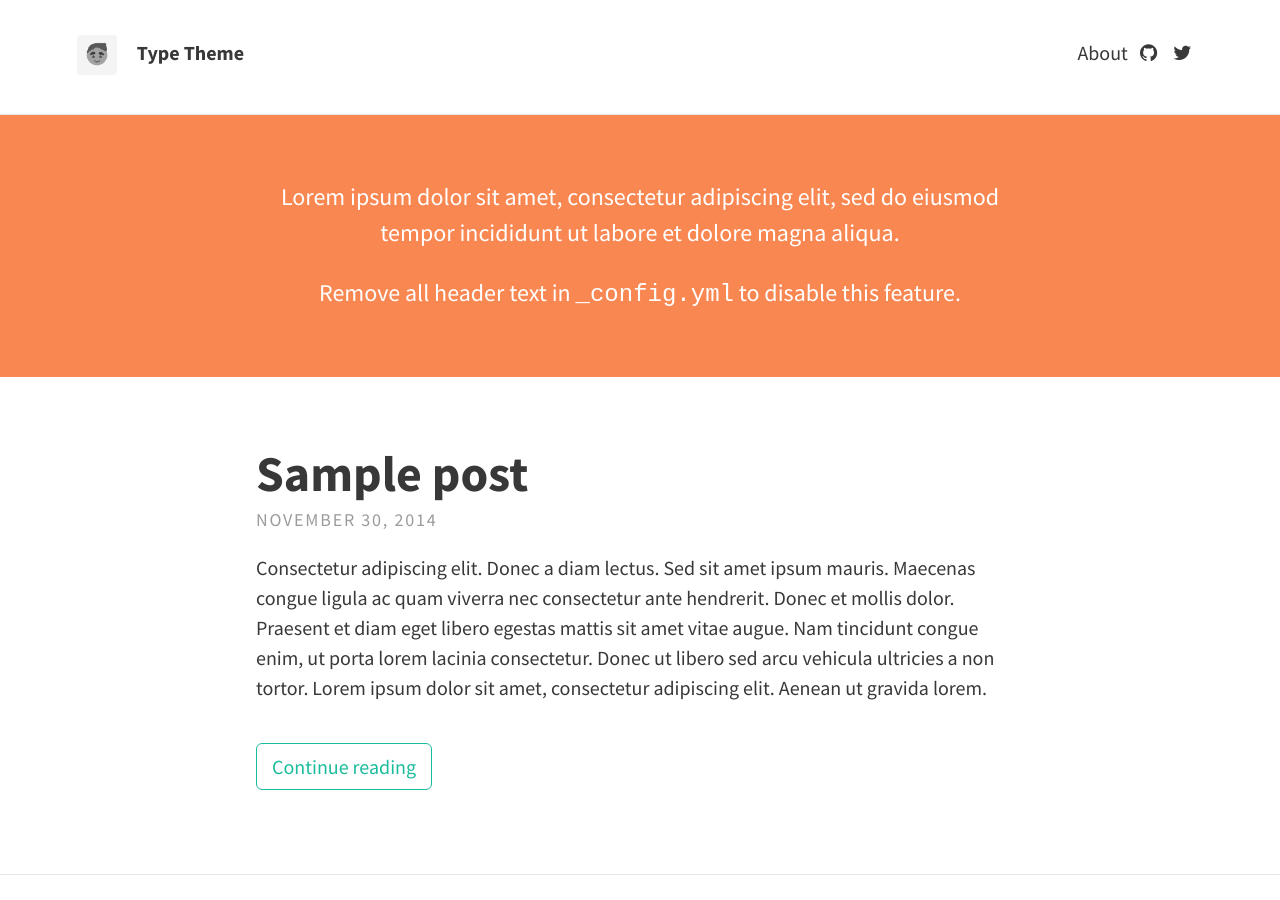
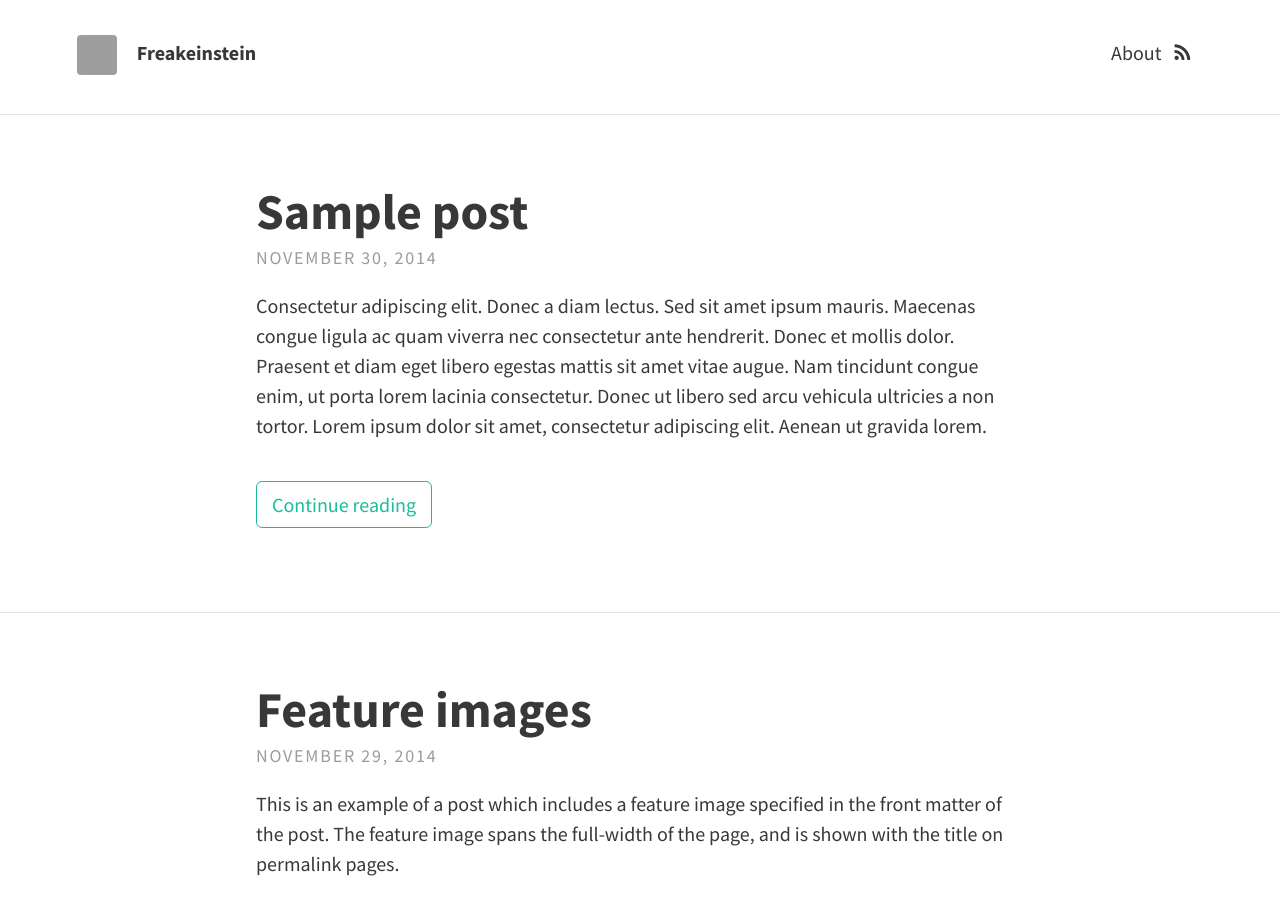
Before and after one commit to freakeinstein/freakeinstein.github.io, a Jekyll site: the page built from index.html, in a window 1280 px wide and 900 px high. Built offline with Jekyll 4.4.1, drawn with Linux system fonts in a browser that asks for light colours; nearby versions of some CDN libraries; the list of posts is cut into pages by our own code; some of the changed text lies outside the part shown.

Commit message:
config updates

```diff
--- a/_config.yml
+++ b/_config.yml
@@ -1,33 +1,29 @@
 # SITE CONFIGURATION
 baseurl: "" # the subpath of your site, e.g. /blog/
-url: "http://example.com" # the base hostname & protocol for your site
+url: "http://freakeinstein.github.io" # the base hostname & protocol for your site
 
 # THEME-SPECIFIC CONFIGURATION
 theme:
   # Meta
-  title: Type Theme
-  avatar: avatar.png
+  title: Freakeinstein
+  avatar: https://cloud.githubusercontent.com/assets/19545678/15496491/17b59400-21b3-11e6-8368-4e17f0e7f88f.png
   gravatar: # Email MD5 hash
-  description: "A website with blog posts and pages" # used by search engines
+  description: "Probably premitive" # used by search engines
 
   # Header and footer text
-  header_text: >
-     <p>Lorem ipsum dolor sit amet, consectetur adipiscing elit, sed do eiusmod tempor incididunt ut labore et dolore magna aliqua.</p>
-
-     <p>Remove all header text in <code>_config.yml</code> to disable this feature.</p>
-  header_text_feature_image:
-  footer_text: >
-   Powered by <a href="http://jekyllrb.com">Jekyll</a> with <a href="https://rohanchandra.github.io/project/type/">Type Theme</a>
+  header_text:
+  header_text_feature_image: https://cloud.githubusercontent.com/assets/19545678/15499094/fe614050-21bf-11e6-834d-4f42f80a4d0f.jpg
+  footer_text:
 
   # Icons
-  rss: false
+  rss: true
   email_address: # Full email address, e.g. "sam@example.com"
   behance:
   bitbucket:
   dribbble:
   facebook:
   flickr:
-  github: "rohanchandra/type-theme"
+  github:
   google_plus:
   instagram:
   linkedin:  # Full URL
@@ -37,13 +33,13 @@ theme:
   stack_exchange:  # Full URL
   steam:
   tumblr:
-  twitter: "twitter"
+  twitter:
   wordpress:
   youtube:
 
   # Scripts
   google_analytics: # Tracking ID, e.g. "UA-000000-01"
-  disqus_shortname:
+  disqus_shortname: httpfreakeinsteingithubio
   katex: true # Enable if using math markup
 
   # Localization strings
@@ -59,7 +55,7 @@ theme:
   google_fonts: "Source+Sans+Pro:400,700,700italic,400italic"
 
   # Post navigation
-  post_navigation: false
+  post_navigation: true
 
 # PAGINATION
 paginate: 5
```
